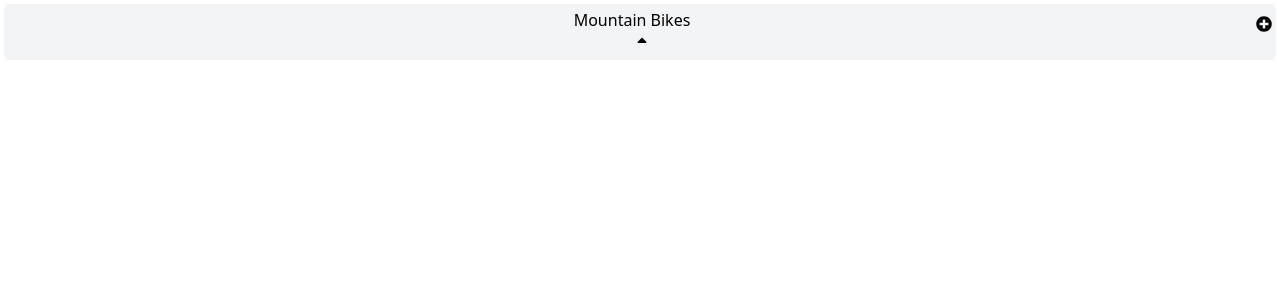
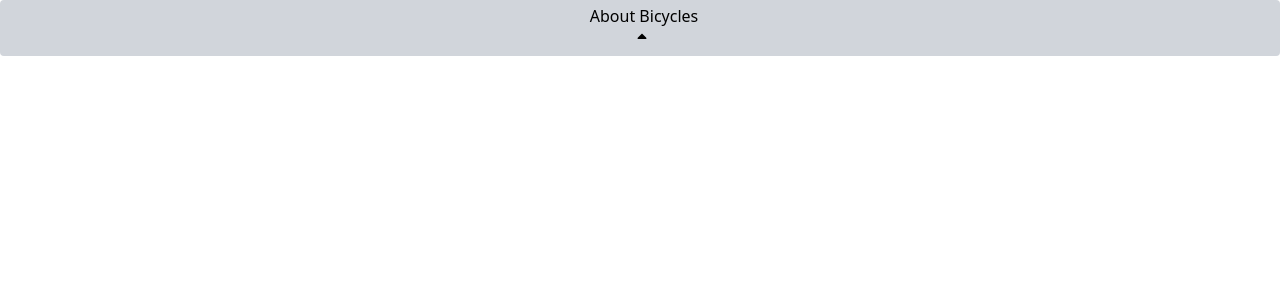
Before and after one commit to PaulAyling/ponderMap-DevSandbox, a React (Create React App) app in the folder my-app/: page / in a window 1280 px wide. Shown: the top 300 px of the page. Built offline with nearby package versions, Linux system fonts and the light colour scheme.

Commit message:
New Data structure is working with the gui (read only)

```diff
--- a/my-app/src/data/functions/display/display.js
+++ b/my-app/src/data/functions/display/display.js
@@ -24,13 +24,14 @@ const getChildrenIds = (id,documentState)=>{
 
     // 1. Get usersViewid
     const usersViewId = getUsersViewId(documentState)
+
     // 2. Get userView
         const documentViews = documentState.document.documentViews
         const usersView = documentViews[usersViewId]
     // 3. Get Components in usersView
         const usersViewsComponents = usersView.componentHierachy
     // 4. Get users view of the component
-        const usersViewsComponent = usersViewsComponents[usersViewId]
+        const usersViewsComponent = usersViewsComponents[id]
     // 5. return children
     const res = usersViewsComponent.children
     return res
--- a/my-app/src/document/card/card.js
+++ b/my-app/src/document/card/card.js
@@ -25,7 +25,6 @@ const Card= (props)=> {
     //2. GET STYLE DATA
         const documentContext = useContext(DocumentContext)
         const usersViewId = getUsersViewId(documentContext)
-        console.log('ocumentContext.document.documentViews 3',documentContext.document.documentViews[usersViewId].componentHierachy[3].level)
         const level = documentContext.document.documentViews[usersViewId].componentHierachy[props.id].level
         const cardSettings = {
             'cardStyles':documentContext.settings.styleDefaults[level],
@@ -35,8 +34,7 @@ const Card= (props)=> {
         const cardContent = getComponent(props.id,documentContext)
     //4. GET THE CHHILDREN IDS
 
-        const childrensIds = getChildrenIds(2, documentContext)
-        console.log('CHILDRENSIDS',childrensIds)
+        const childrensIds = getChildrenIds(props.id, documentContext)
 
         return (
         <article title={'card ID: '+props.id}className = {cardSettings.cardStyles.cardContainer} key={uuidv4()} >
@@ -46,13 +44,13 @@ const Card= (props)=> {
                 cardSettings={cardSettings}
                 cardContent={cardContent}
             />
-            {/* {showHide ?
+            {showHide ?
             <CardBody
                 id={props.id}
                 cardState={cardState}
                 cardSettings={cardSettings}
                 cardContent={cardContent}
-                childrensIds={childrensIds}/> : '' } */}
+                childrensIds={childrensIds}/> : '' }
         </article>
         )
   }
--- a/my-app/src/document/card/cardBody.js
+++ b/my-app/src/document/card/cardBody.js
@@ -3,12 +3,14 @@ import Card from './card'
 
 
 function CardBody(props) {
+    console.log('childrensIds',props.childrensIds)
     const image_style = {
-        backgroundImage: 'url('+ props.cardContent.image_url +')'
+        backgroundImage: 'url('+ props.cardContent.imageUrl +')'
       }
+      console.log('image_style',image_style)
       const ChildList = props.childrensIds.map(function(component){
         return (
-        <Card id={component.id} key={uuidv4()}/>
+        <Card id={component} key={uuidv4()}/>
         )
         })
     return (
--- a/my-app/src/document/document/document.js
+++ b/my-app/src/document/document/document.js
@@ -3,7 +3,7 @@ import Card from '../card/card'
 
 
 function Document() {
-    const startingId = 3
+    const startingId = 1
     return (
         <Card id={startingId}/>
 )
```
Also changed, not shown: 1 other file (tests, documents, lock files or other folders).
